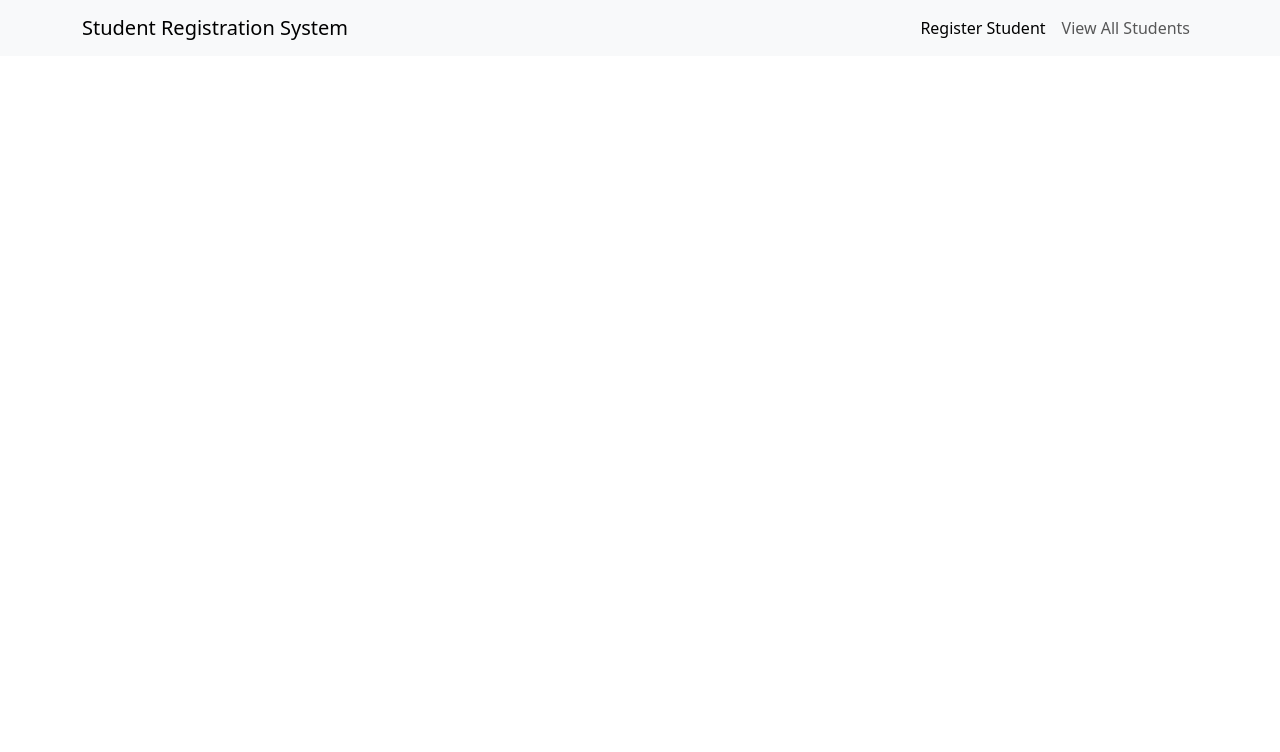
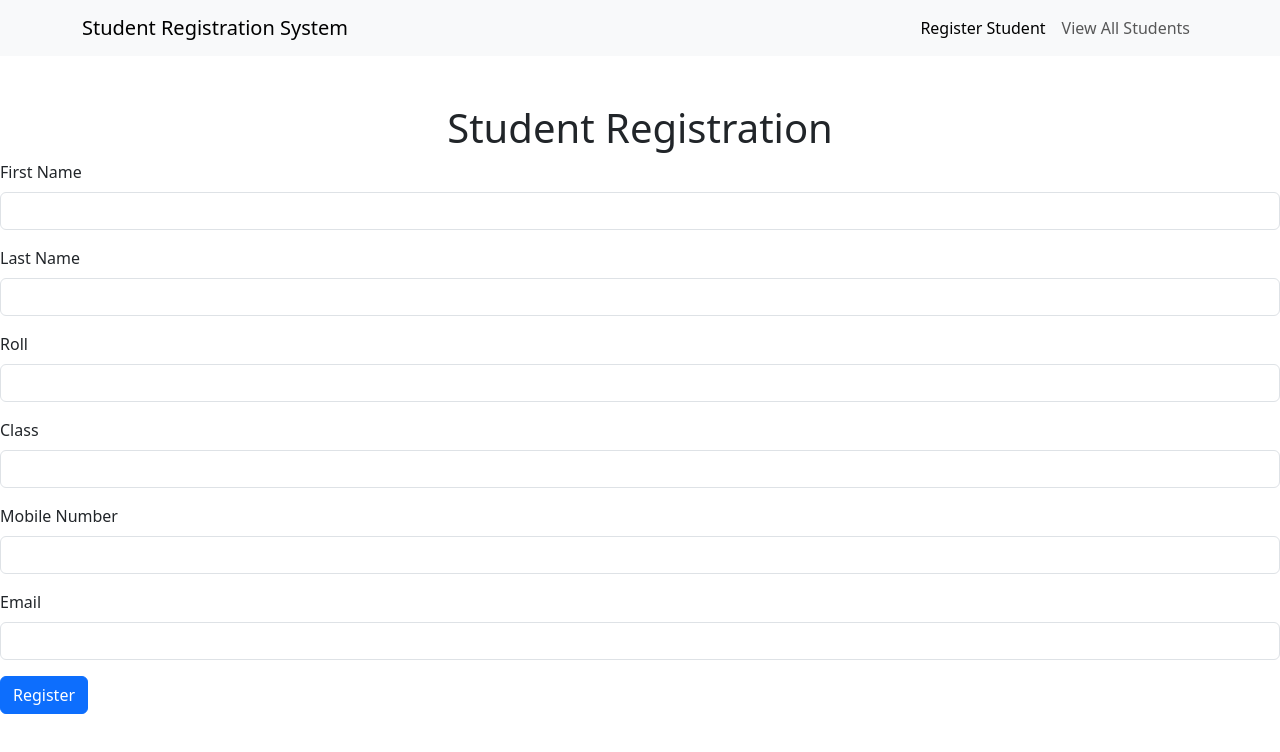
Before and after one commit to MdFawjulAzim/JS-Project-on-Student-Registration-System---An-OOP-Approach-with-Local-Storage, a plain HTML site: page index.html in a window 1280 px wide. Drawn offline with Linux system fonts and the light colour scheme.

Commit message:
Student registration

```diff
--- a/index.html
+++ b/index.html
@@ -28,7 +28,36 @@
             </div>
         </div>
     </nav>
-
+    <div class="container mt-5"></div>
+        <h1 class="text-center">Student Registration</h1>
+        <form id="studentForm">
+            <div class="mb-3">
+                <label for="firstName" class="form-label">First Name</label>
+                <input type="text" class="form-control" id="firstName" required>
+            </div>
+            <div class="mb-3">
+                <label for="lastName" class="form-label">Last Name</label>
+                <input type="text" class="form-control" id="lastName" required>
+            </div>
+            <div class="mb-3">
+                <label for="roll" class="form-label">Roll</label>
+                <input type="number" class="form-control" id="roll" required>
+            </div>
+            <div class="mb-3">
+                <label for="class" class="form-label">Class</label>
+                <input type="text" class="form-control" id="class" required>
+            </div>
+            <div class="mb-3">
+                <label for="mobileNo" class="form-label">Mobile Number</label>
+                <input type="tel" class="form-control" id="mobileNo" required>
+            </div>
+            <div class="mb-3">
+                <label for="email" class="form-label">Email</label>
+                <input type="email" class="form-control" id="email" required>
+            </div>
+            <button type="submit" class="btn btn-primary">Register</button>
+        </form>
+    </div>
 
 
 
```
